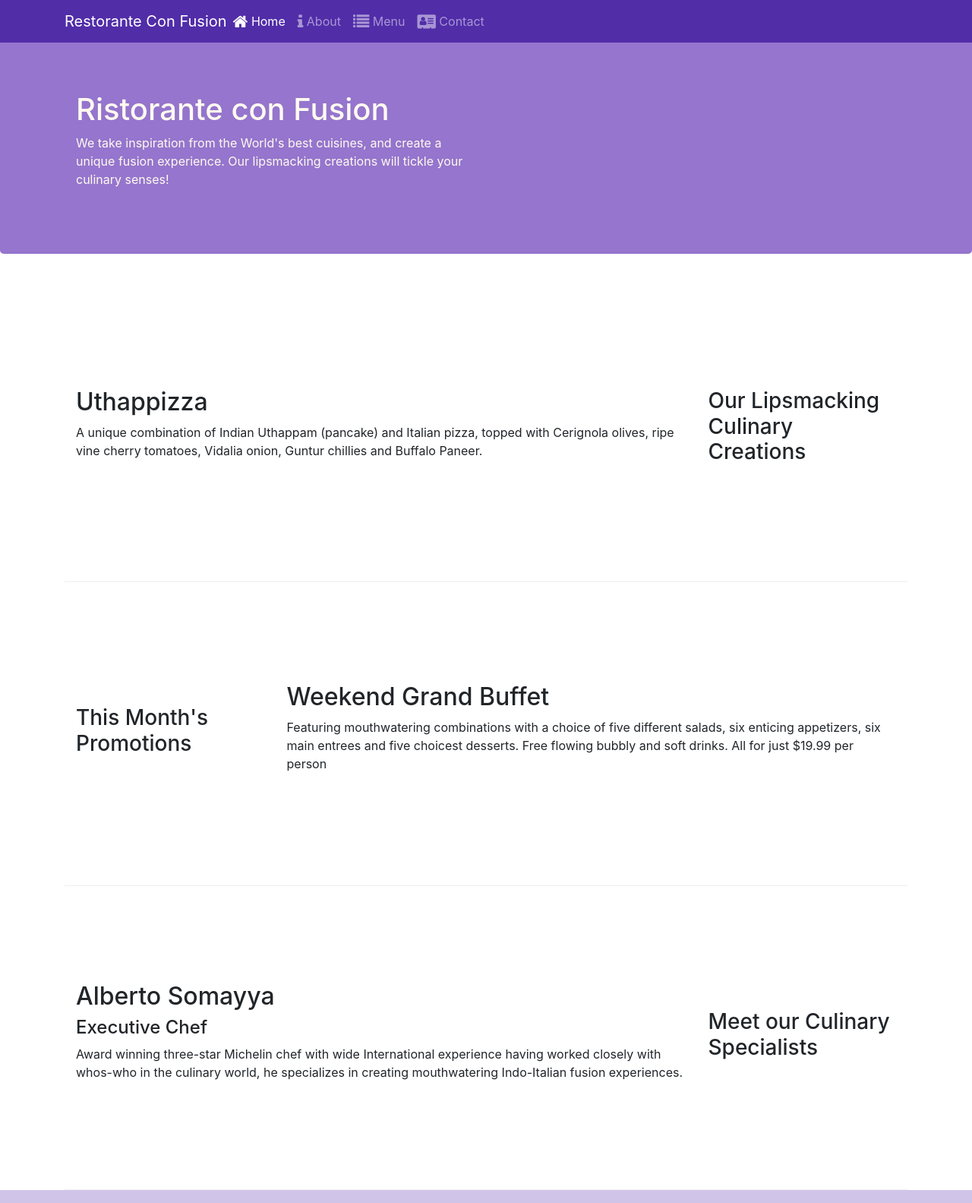
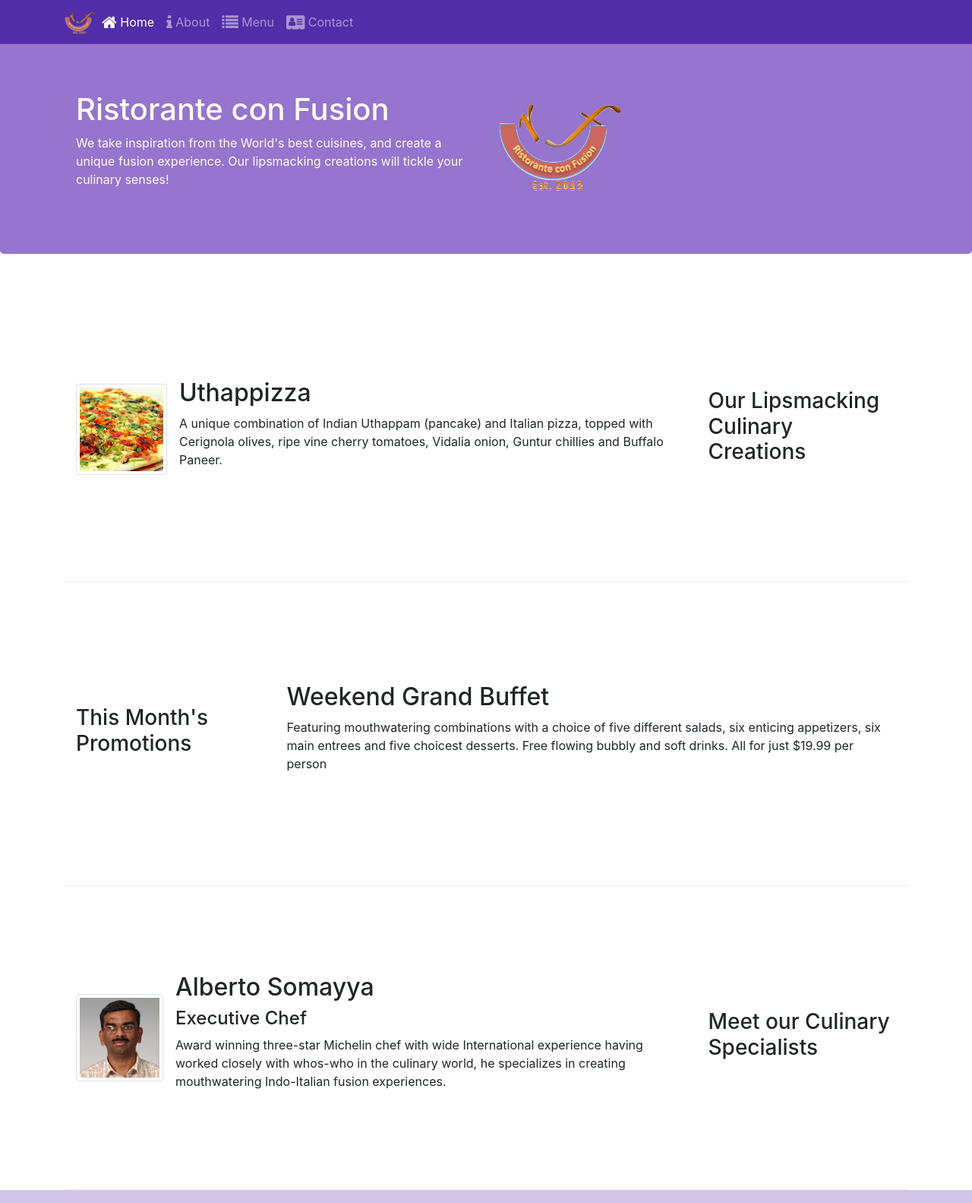
Before and after one commit to AnastasiiaAsti/conFusion, a website: page index.html in a window 1280 px wide. Shown: the top 1583 px of the page at 76% size. Drawn offline with nearby package versions, Linux system fonts and the light colour scheme.

Commit message:
images and media

```diff
--- a/index.html
+++ b/index.html
@@ -22,7 +22,7 @@
             <button class="navbar-toggler" type="button" data-toggle="collapse" data-target="#Navbar">
                 <span class="navbar-toggler-icon"></span>
             </button>
-            <a class="navbar-brand mr-auto" href="#">Restorante Con Fusion</a>
+            <a class="navbar-brand mr-auto" href="#"><a class="navbar-brand mr-auto" href="#"><img src="css/img/logo.png" height="30" width="41"></a></a>
             <div class="collapse navbar-collapse" id="Navbar">
             <ul class="navbar-nav mr-auto">
                 <li class="nav-item active"><a class="nav-link" href="#"><span class="fa fa-home fa-lg"></span> Home</a></li>
@@ -40,23 +40,34 @@
                     <h1>Ristorante con Fusion</h1>
                     <p>We take inspiration from the World's best cuisines, and create a unique fusion experience. Our lipsmacking creations will tickle your culinary senses!</p>
                 </div>
-                <div class="col-12 col-sm">
+                <div class="col-12 col-sm align-self-center">
+                    <img src="/css/img/logo.png" class="img-fluid">
                 </div>
             </div>
         </div>
     </header>
 
     <div class="container">
+
+
         <div class="row row-content align-items-center">
             <div class="col-12 col-sm-4 order-sm-last col-md-3">
                 <h3>Our Lipsmacking Culinary Creations</h3>
             </div>
             <div class="col col-sm order-sm-first col-md">
-                <h2>Uthappizza</h2>
-                <p>A unique combination of Indian Uthappam (pancake) and Italian pizza, topped with Cerignola olives, ripe vine cherry tomatoes, Vidalia onion, Guntur chillies and Buffalo Paneer.</p>
+            <div class="media">
+                    <img class="d-flex mr-3 img-thumbnail align-self-center"
+                            src="css/img/uthappizza.png" alt="Uthappizza">
+                    <div class="media-body">
+                        <h2 class="mt-0">Uthappizza</h2>
+                        <p class="d-none d-sm-block">A unique combination of Indian Uthappam (pancake) and
+                            Italian pizza, topped with Cerignola olives, ripe vine
+                            cherry tomatoes, Vidalia onion, Guntur chillies and
+                            Buffalo Paneer.</p>
+                    </div>
+            </div>
             </div>
         </div>
-
 
         <div class="row row-content align-items-center">
             <div class="col-12 col-sm-4 col-md-3">
@@ -73,11 +84,20 @@
                 <h3>Meet our Culinary Specialists</h3>
             </div>
             <div class="col col-sm order-sm-first col-md">
-                <h2>Alberto Somayya</h2>
-                <h4>Executive Chef</h4>
-                <p>Award winning three-star Michelin chef with wide International experience having worked closely with whos-who in the culinary world, he specializes in creating mouthwatering Indo-Italian fusion experiences. </p>
+            <div class="media">
+                <img class="d-flex mr-3 img-thumbnail align-self-center"
+                        src="css/img/alberto.png" alt="Alberto Somayya">
+                <div class="media-body">
+                    <h2 class="mt-0">Alberto Somayya</h2>
+                    <h4>Executive Chef</h4>
+                    <p class="d-none d-sm-block">Award winning three-star Michelin chef with wide
+                        International experience having worked closely with
+                        whos-who in the culinary world, he specializes in
+                        creating mouthwatering Indo-Italian fusion experiences.</p>
+                </div>
             </div>
         </div>
+    </div>
     </div>
 
     <footer class="footer">
```
Also changed, not shown: aboutus.html (+1 -1 lines), contactus.html (+1 -1 lines), css/img/alberto.png (added), css/img/buffet.png (added), css/img/logo.png (added), css/img/uthappizza.png (added), 1 other file.
